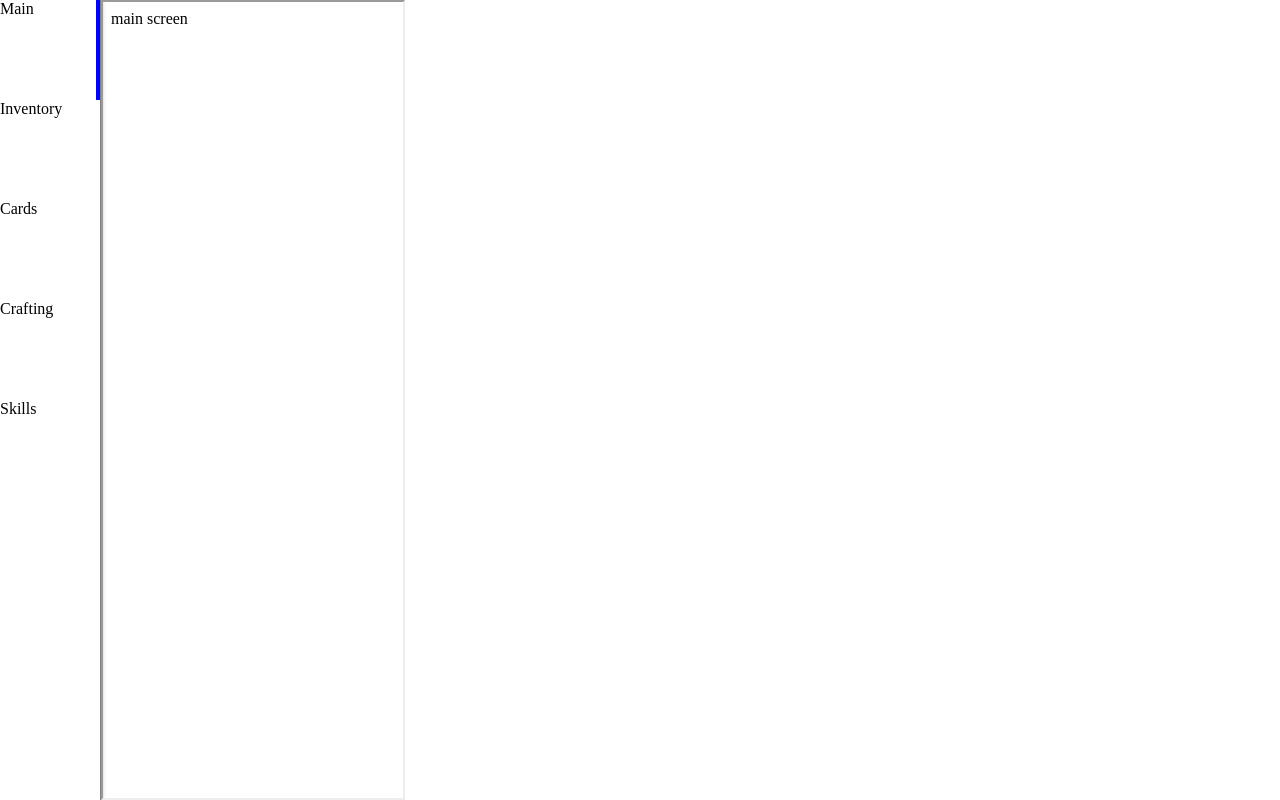
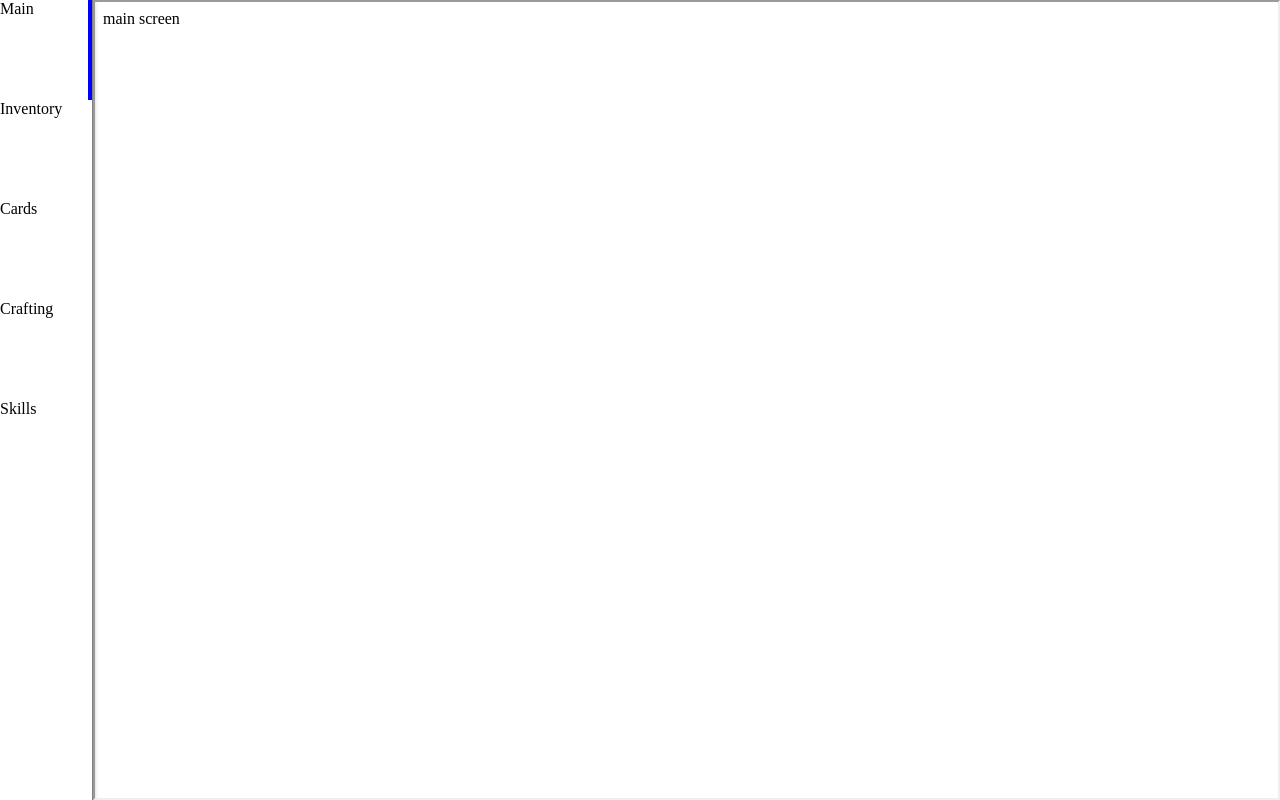
Before and after one commit to nwdamgaard/card-looter-idle, a plain HTML site: page index.html in a window 1280 px wide. Drawn offline with Linux system fonts and the light colour scheme.

Commit message:
make iframe use all available room

```diff
--- a/style.css
+++ b/style.css
@@ -37,3 +37,7 @@ body {
     display: flex;
     flex-direction: row;
 }
+
+#selectedScreen {
+    width: 100%;
+}
```
